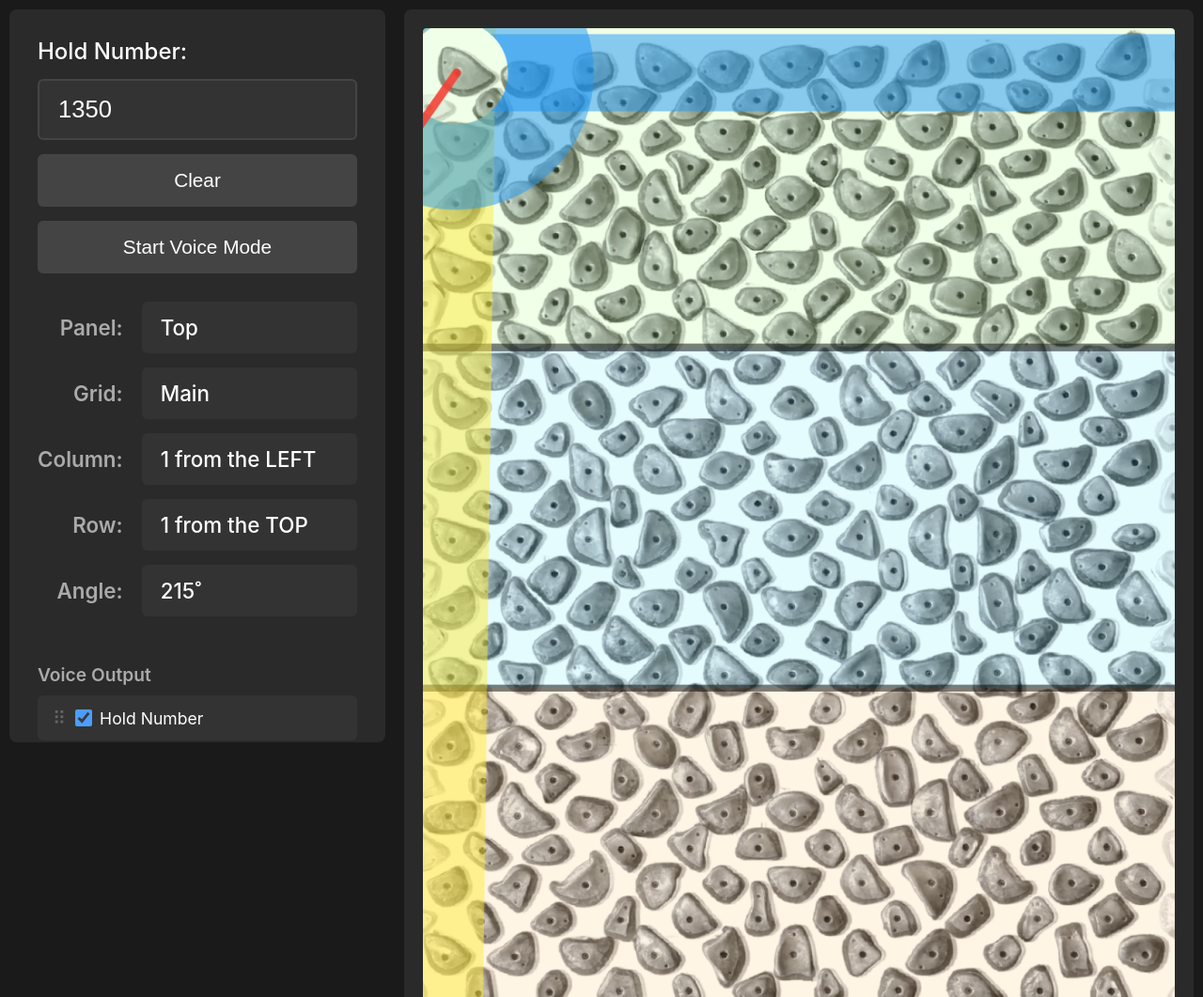
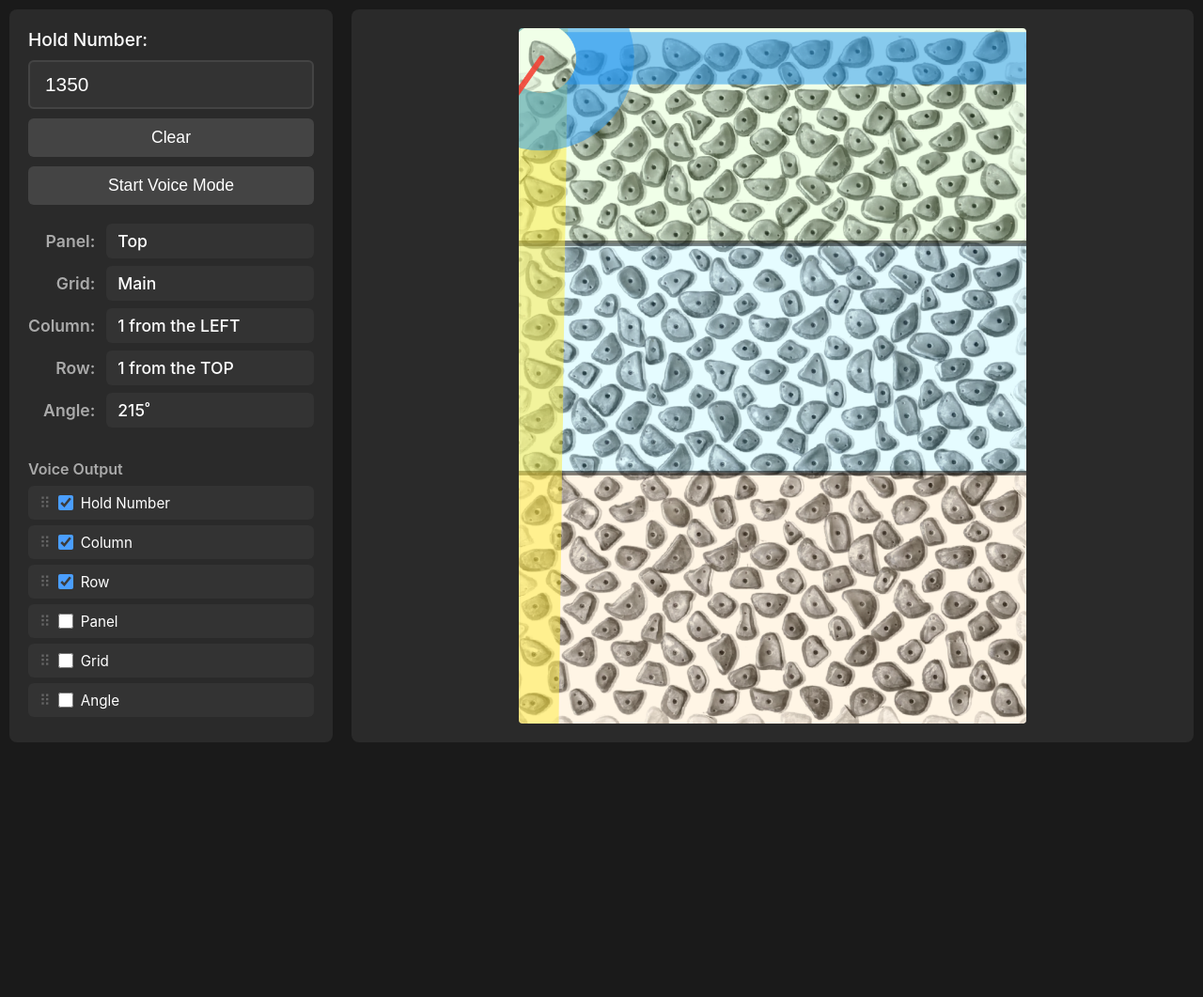
Before and after one commit to DarrenTsung/kilter-hold-lookup, a website: page index.html in a window 1280 px wide. Shown: the top 1061 px of the page at 94% size. After the commit the page ends 800 px from the top, so only its background shows below. Drawn offline with Linux system fonts and the light colour scheme.

Commit message:
styles: compact layout and constrain wall image to viewport
Switch `align-items` from `flex-start` to `stretch` so the wall
container fills the viewport height, making the canvas `max-height:
100%` actually constrain the image. Also reduce padding, font sizes,
and gaps throughout the left panel so everything fits at 100% zoom
without scrolling.

Test plan: Manually verified in browser at 100% zoom on desktop.

```diff
--- a/styles.css
+++ b/styles.css
@@ -23,16 +23,16 @@ body {
 .main-content {
     display: flex;
     gap: 20px;
-    align-items: flex-start;
+    align-items: stretch;
     height: calc(100vh - 20px);
 }
 
 .search-section {
     background: #2a2a2a;
-    padding: 30px;
+    padding: 20px;
     border-radius: 8px;
-    min-width: 350px;
-    max-width: 400px;
+    min-width: 300px;
+    max-width: 360px;
     flex-shrink: 0;
     max-height: calc(100vh - 20px);
     overflow-y: auto;
@@ -41,19 +41,19 @@ body {
 .search-container {
     display: flex;
     flex-direction: column;
-    gap: 15px;
-    margin-bottom: 30px;
+    gap: 10px;
+    margin-bottom: 20px;
 }
 
 .search-container label {
     font-weight: 500;
-    font-size: 1.5rem;
+    font-size: 1.2rem;
 }
 
 #hold-search {
     width: 100%;
-    padding: 16px 20px;
-    font-size: 1.6rem;
+    padding: 12px 16px;
+    font-size: 1.3rem;
     border: 2px solid #444;
     border-radius: 6px;
     background: #333;
@@ -68,8 +68,8 @@ body {
 
 #clear-btn, #voice-mode-btn {
     width: 100%;
-    padding: 16px 24px;
-    font-size: 1.3rem;
+    padding: 10px 16px;
+    font-size: 1.1rem;
     background: #444;
     color: #fff;
     border: none;
@@ -85,24 +85,24 @@ body {
 .info-display {
     display: grid;
     grid-template-columns: auto 1fr;
-    gap: 15px 20px;
+    gap: 8px 12px;
     align-items: center;
 }
 
 .info-label {
-    font-size: 1.4rem;
+    font-size: 1.1rem;
     font-weight: 600;
     color: #aaa;
     text-align: right;
 }
 
 .info-value {
-    padding: 14px 20px;
+    padding: 8px 12px;
     background: #333;
     border-radius: 6px;
-    font-size: 1.4rem;
+    font-size: 1.1rem;
     font-weight: 500;
-    min-height: 54px;
+    min-height: 36px;
     display: flex;
     align-items: center;
 }
@@ -119,14 +119,14 @@ body {
 }
 
 .voice-settings {
-    margin-top: 25px;
+    margin-top: 16px;
 }
 
 .voice-settings-header {
-    font-size: 1.2rem;
+    font-size: 1rem;
     font-weight: 600;
     color: #aaa;
-    margin-bottom: 10px;
+    margin-bottom: 8px;
 }
 
 .voice-field-list {
@@ -139,11 +139,11 @@ body {
 .voice-field-list li {
     display: flex;
     align-items: center;
-    gap: 10px;
-    padding: 10px 14px;
+    gap: 8px;
+    padding: 6px 10px;
     background: #333;
     border-radius: 6px;
-    font-size: 1.1rem;
+    font-size: 0.95rem;
     border: 2px solid transparent;
     transition: background 0.15s, border-color 0.15s;
 }
@@ -160,7 +160,7 @@ body {
 .drag-handle {
     cursor: grab;
     color: #666;
-    font-size: 1.2rem;
+    font-size: 1rem;
     user-select: none;
 }
 
@@ -177,8 +177,8 @@ body {
 }
 
 .voice-field-list input[type="checkbox"] {
-    width: 18px;
-    height: 18px;
+    width: 16px;
+    height: 16px;
     accent-color: #4a9eff;
     cursor: pointer;
 }
```
